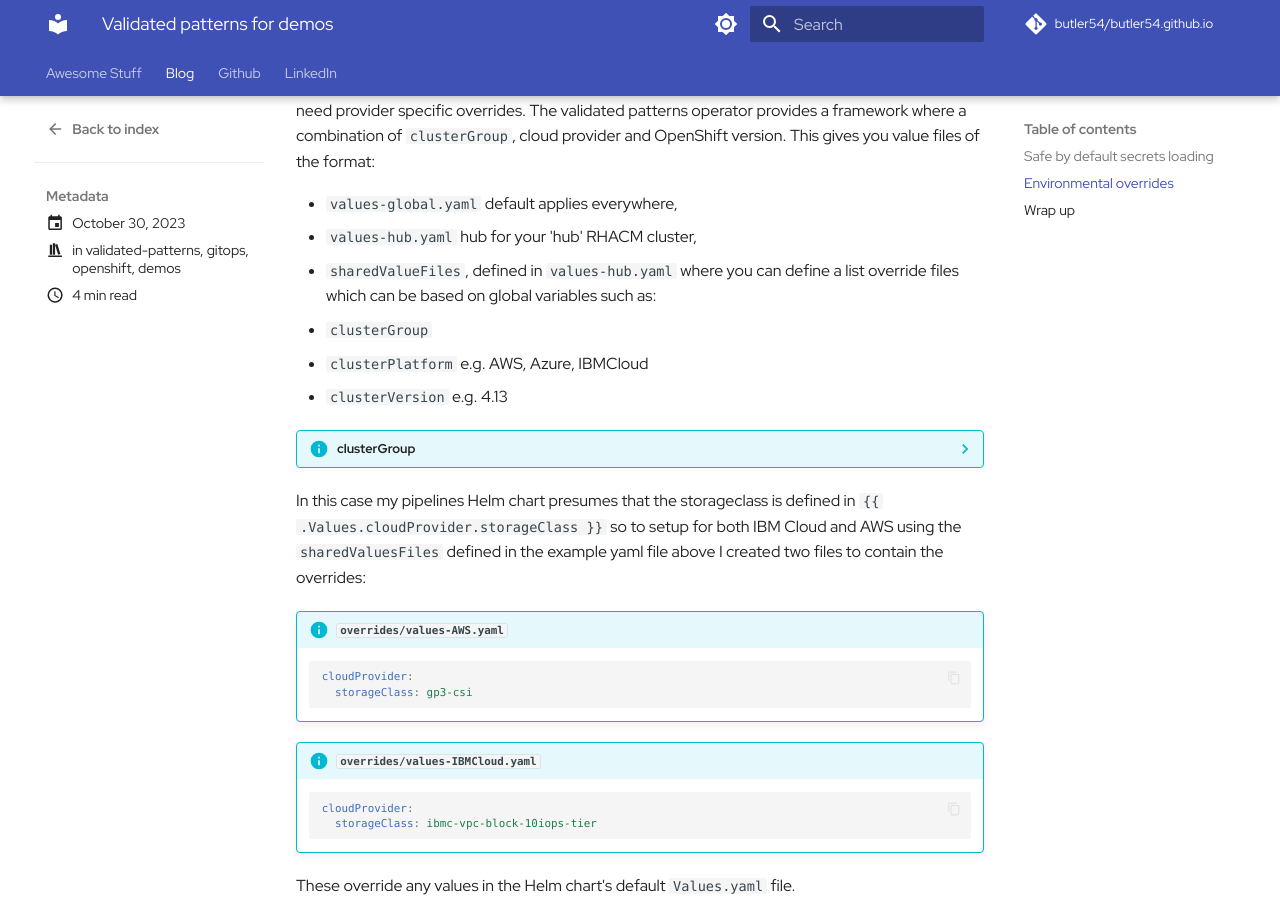
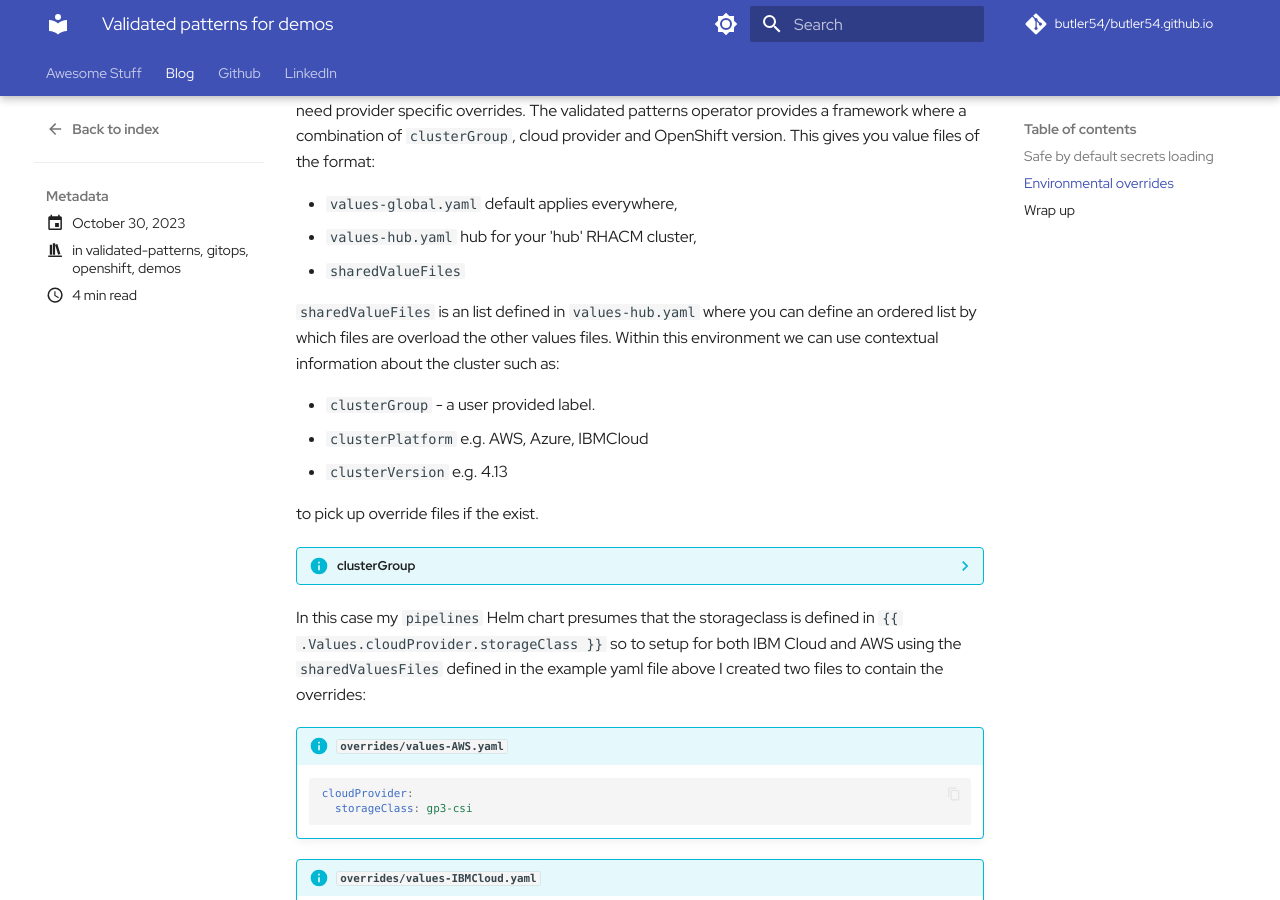
Before and after one commit to butler54/butler54.github.io, an MkDocs documentation site: the page built from docs/blog/posts/validated-demos.md, in a window 1280 px wide and 900 px high, scrolled down 2647 px. Built offline with MkDocs 1.6.1 and Material for MkDocs 9.7.7, drawn with Linux system fonts in a browser that asks for light colours; some web fonts are replaced; comment, search, counter and statistics services are not loaded.

Commit message:
feat: add extra detail on overrides
Signed-off-by: Chris Butler <chris.butler@redhat.com>

````diff
--- a/docs/blog/posts/validated-demos.md
+++ b/docs/blog/posts/validated-demos.md
@@ -123,10 +123,15 @@ The validated patterns operator provides a framework where a combination of `clu
 
 - `values-global.yaml` default applies everywhere,
 - `values-hub.yaml` hub for your 'hub' RHACM cluster,
-- `sharedValueFiles`, defined in `values-hub.yaml` where you can define a list override files which can be based on global variables such as:
-  - `clusterGroup`
-  - `clusterPlatform` e.g. AWS, Azure, IBMCloud
-  - `clusterVersion` e.g. 4.13
+- `sharedValueFiles`
+
+`sharedValueFiles` is an list defined in `values-hub.yaml` where you can define an ordered list by which files are overload the other values files. Within this environment we can use contextual information about the cluster such as:
+
+- `clusterGroup` - a user provided label.
+- `clusterPlatform` e.g. AWS, Azure, IBMCloud
+- `clusterVersion` e.g. 4.13
+
+to pick up override files if the exist.
 
 ??? info "clusterGroup"
     `clusterGroup` is a label used together with RHACM particularly for clusters beyond the first.
@@ -136,7 +141,7 @@ The validated patterns operator provides a framework where a combination of `clu
 
     will result in the correct `clusterGroup` payload being applied ot a given cluster.
 
-In this case my pipelines Helm chart presumes that the storageclass is defined in `{{ .Values.cloudProvider.storageClass }}` so to setup for both IBM Cloud and AWS using the `sharedValuesFiles` defined in the example yaml file above I created two files to contain the overrides:
+In this case my `pipelines` Helm chart presumes that the storageclass is defined in `{{ .Values.cloudProvider.storageClass }}` so to setup for both IBM Cloud and AWS using the `sharedValuesFiles` defined in the example yaml file above I created two files to contain the overrides:
 
 !!! info "`overrides/values-AWS.yaml`"
     ```yaml
````
